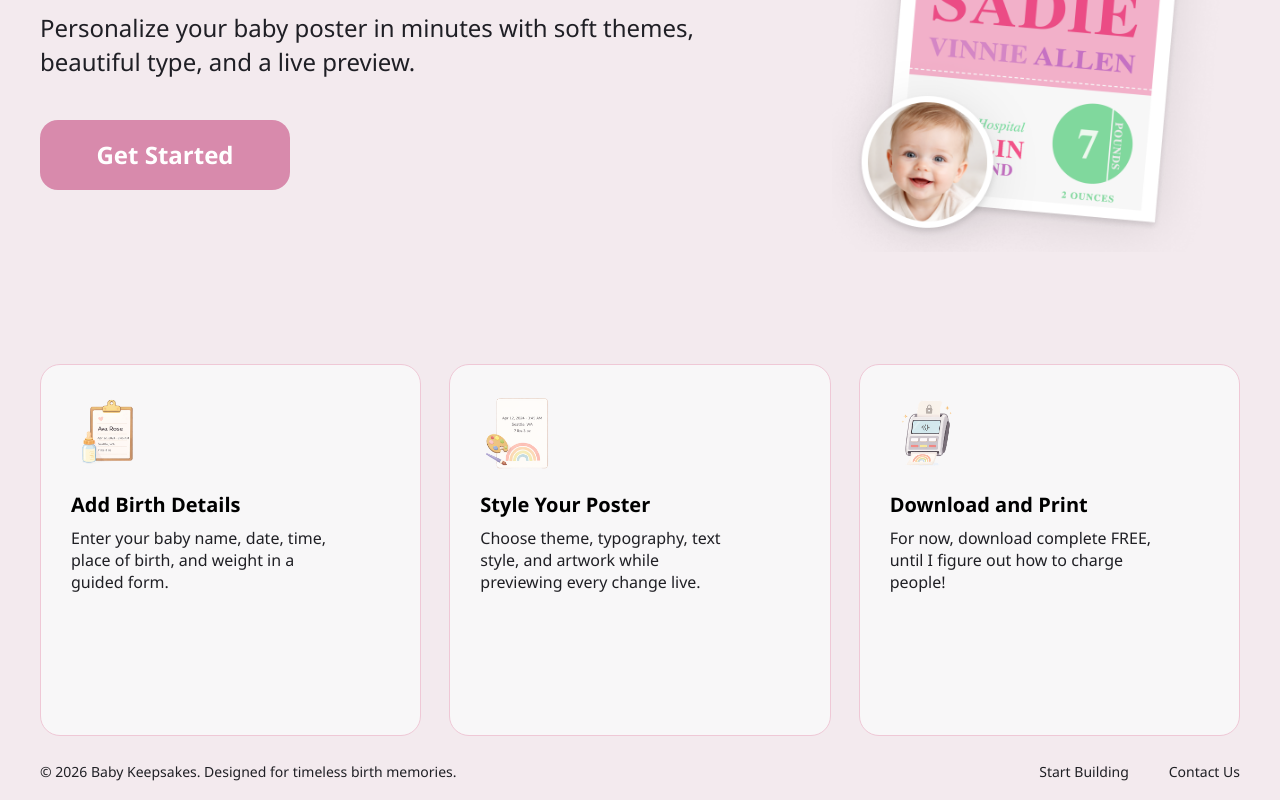
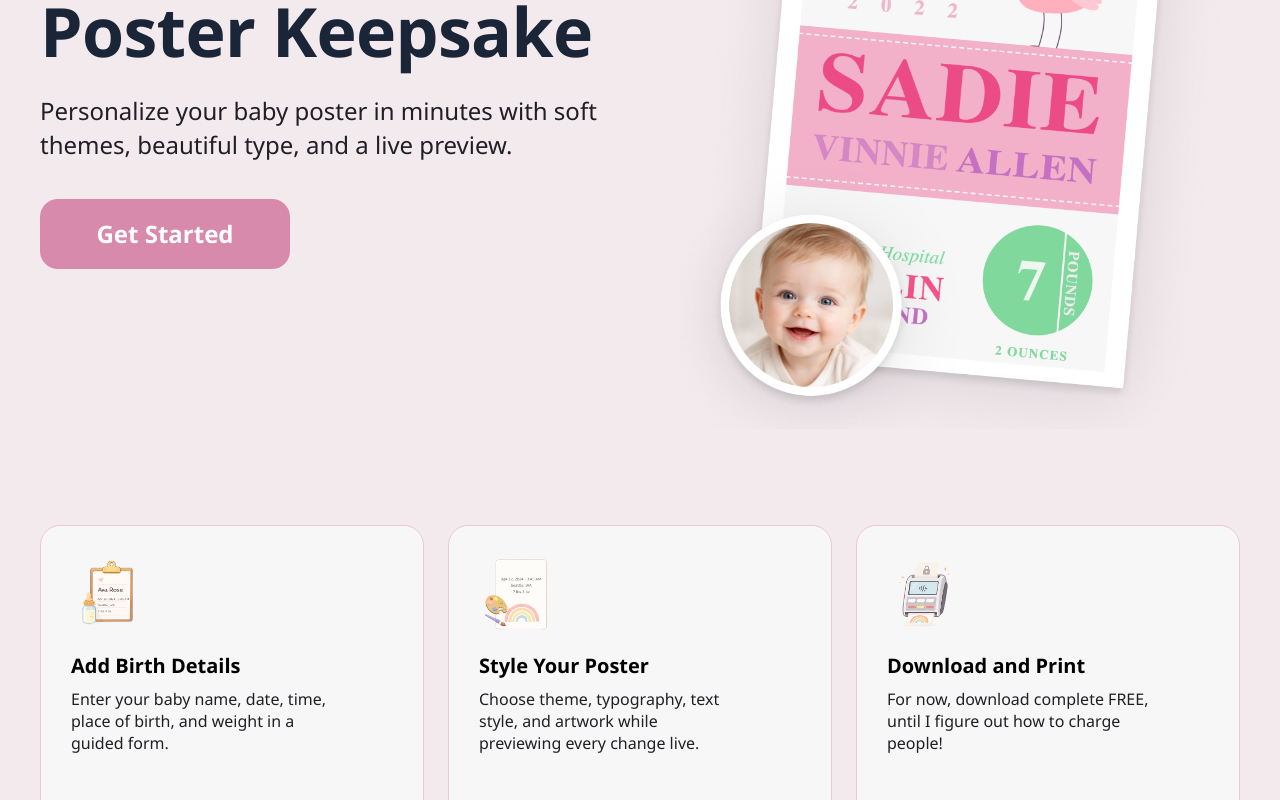
Before and after one commit to alzer81-81/baby-keepsakes, a Next.js app: page / in a window 1280 px wide. Shown: the part 380-1180 px from the top of the page. Built offline with nearby package versions, Linux system fonts and the light colour scheme.

Commit message:
Tune homepage spacing to match reference composition

```diff
--- a/app/page.tsx
+++ b/app/page.tsx
@@ -23,11 +23,11 @@ export default function HomePage() {
 
   return (
     <main className="min-h-screen bg-[#f3eaee] px-6 text-[#1d2436] [font-family:'Nunito','Avenir Next','Avenir','Segoe UI',sans-serif] md:px-10">
-      <section className="mx-auto w-full max-w-[1240px] pt-[64px] pb-[12px]">
-        <Image src="/logo.png" alt="Baby Keepsakes logo" width={190} height={62} className="h-auto w-[190px]" priority />
+      <section className="mx-auto w-full max-w-[1200px] pt-[54px] pb-[20px]">
+        <Image src="/logo.png" alt="Baby Keepsakes logo" width={190} height={62} className="h-auto w-[170px]" priority />
 
-        <div className="mt-[28px] grid items-center gap-8 lg:grid-cols-[minmax(0,760px)_minmax(0,1fr)]">
-          <div className="max-w-[760px]">
+        <div className="mt-[36px] grid items-center gap-[64px] lg:grid-cols-[minmax(0,640px)_minmax(500px,560px)]">
+          <div className="max-w-[640px]">
           {/*
             Reference measurements:
             - Hero title: 68px
@@ -35,21 +35,23 @@ export default function HomePage() {
             - CTA: 250px wide / 24px text
           */}
           <h1 className="text-[68px] leading-[1.06] font-extrabold tracking-[-0.01em] text-[#1b2538] max-md:text-[48px]">
-            Build Your Birth Poster Keepsake
+            Build Your Birth
+            <br />
+            Poster Keepsake
           </h1>
-          <p className="mt-[32px] max-w-[720px] text-[24px] leading-[1.45] text-[#1f1f25] max-md:text-[20px]">
+          <p className="mt-[26px] max-w-[640px] text-[24px] leading-[1.45] text-[#1f1f25] max-md:text-[20px]">
             Personalize your baby poster in minutes with soft themes, beautiful type, and a live preview.
           </p>
           <Link
             href="/builder"
-            className="mt-[40px] inline-flex h-[70px] w-[250px] items-center justify-center rounded-[18px] bg-[#d88aac] text-[24px] font-extrabold leading-none text-white transition hover:brightness-95"
+            className="mt-[36px] inline-flex h-[70px] w-[250px] items-center justify-center rounded-[18px] bg-[#d88aac] text-[24px] font-extrabold leading-none text-white transition hover:brightness-95"
           >
             Get Started
           </Link>
           </div>
 
-          <div className="hidden justify-self-end lg:block">
-            <Image src={heroImage} alt="Birth poster preview" className="h-auto w-[430px]" priority />
+          <div className="hidden min-w-[500px] justify-self-end self-start pt-[6px] lg:block">
+            <Image src={heroImage} alt="Birth poster preview" className="h-auto min-w-[500px] w-[560px] max-w-none" priority />
           </div>
         </div>
 
@@ -59,7 +61,7 @@ export default function HomePage() {
           - Card corner radius: 20px
           - Border: 1px soft pink
         */}
-        <div className="mt-[112px] grid gap-[28px] md:grid-cols-3">
+        <div className="mt-[96px] grid gap-[24px] md:grid-cols-3">
           {cards.map((card) => (
             <article key={card.title} className="min-h-[372px] rounded-[20px] border border-[#efc8d6] bg-[#f8f7f8] p-[30px]">
               <Image src={card.icon} alt={`${card.title} icon`} width={74} height={74} className="h-[74px] w-[74px] object-contain" />
@@ -69,7 +71,7 @@ export default function HomePage() {
           ))}
         </div>
 
-        <footer className="mt-[28px] pb-[8px]">
+        <footer className="mt-[56px] pb-[10px]">
           <div className="flex flex-col gap-4 text-[14px] leading-[1.2] text-[#1f1f24] md:flex-row md:items-center md:justify-between">
             <p>© 2026 Baby Keepsakes. Designed for timeless birth memories.</p>
             <div className="flex items-center gap-[40px]">
```
